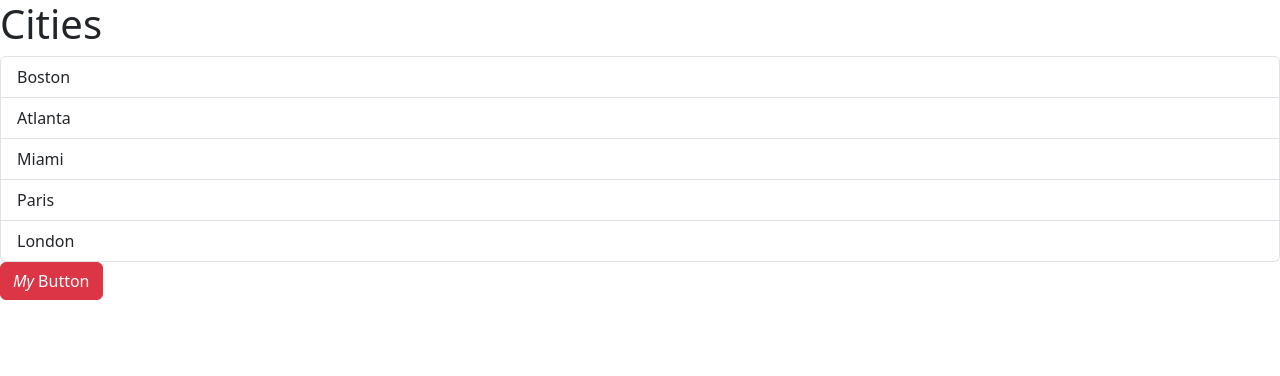
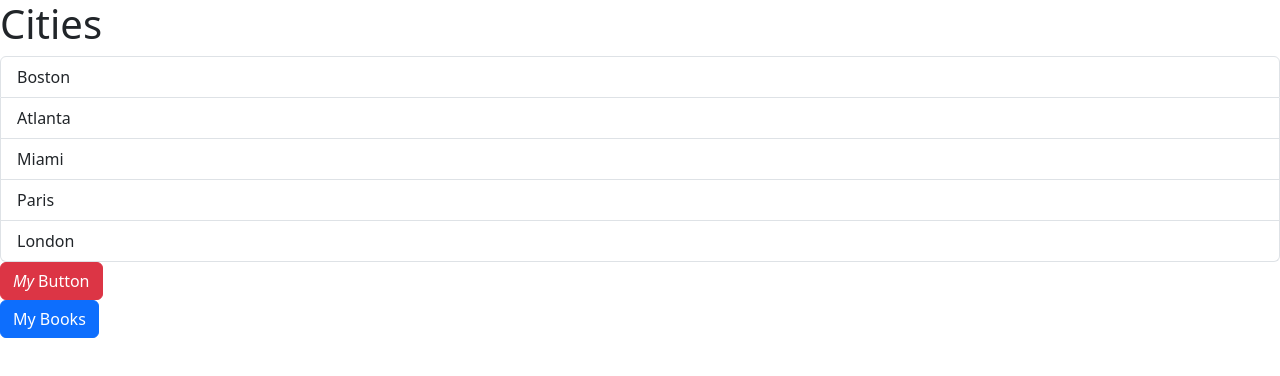
Before and after one commit to htack210/react_js, a React (Vite) app in the folder react-app/: page / in a window 1280 px wide. Shown: the top 376 px of the page. Built offline with nearby package versions, Linux system fonts and the light colour scheme.

Commit message:
Link button test

```diff
--- a/react-app/src/AppButton.tsx
+++ b/react-app/src/AppButton.tsx
@@ -15,6 +15,17 @@ function App() {
           <i>My</i> Button
         </Button>
       </div>
+      <div>
+        <a
+          className="btn btn-primary"
+          href="https://mybook.to/aio"
+          target="_blank"
+          role="button"
+          aria-disabled="false"
+        >
+          My Books
+        </a>
+      </div>
     </>
   );
 }
```
